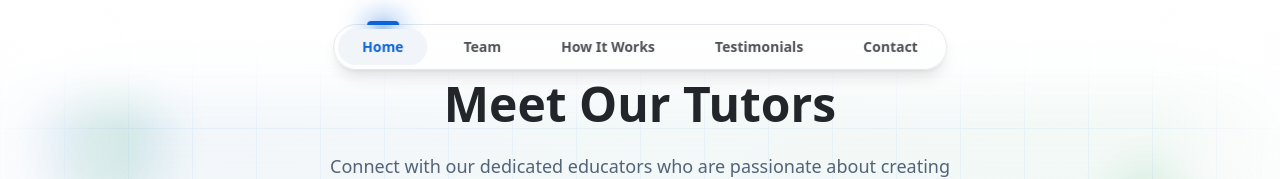
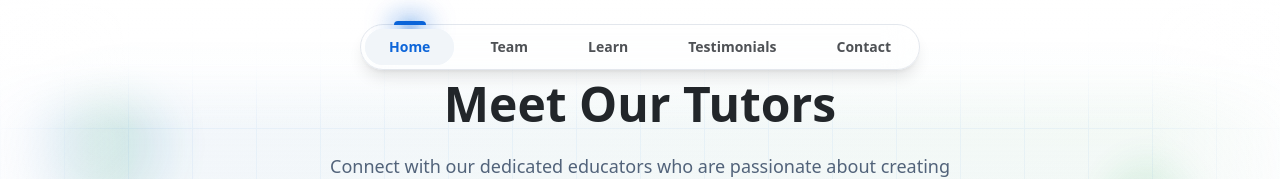
Before and after one commit to jjay123456/draft-space-project, a React (Vite) app: page /team in a window 1280 px wide. Shown: the top 179 px of the page. Built offline with nearby package versions, Linux system fonts and the light colour scheme.

Commit message:
Refactor: Rename "How it Works" section

```diff
--- a/src/components/layout/PublicNavbar.tsx
+++ b/src/components/layout/PublicNavbar.tsx
@@ -5,7 +5,7 @@ const PublicNavbar = () => {
   const navItems = [
     { name: 'Home', url: '/', icon: Home },
     { name: 'Team', url: '/team', icon: Users },
-    { name: 'How It Works', url: '/how-it-works', icon: HelpCircle },
+    { name: 'Learn', url: '/how-it-works', icon: HelpCircle },
     { name: 'Testimonials', url: '/testimonials', icon: MessageSquare },
     { name: 'Contact', url: '/contact', icon: Phone }
   ];
```
